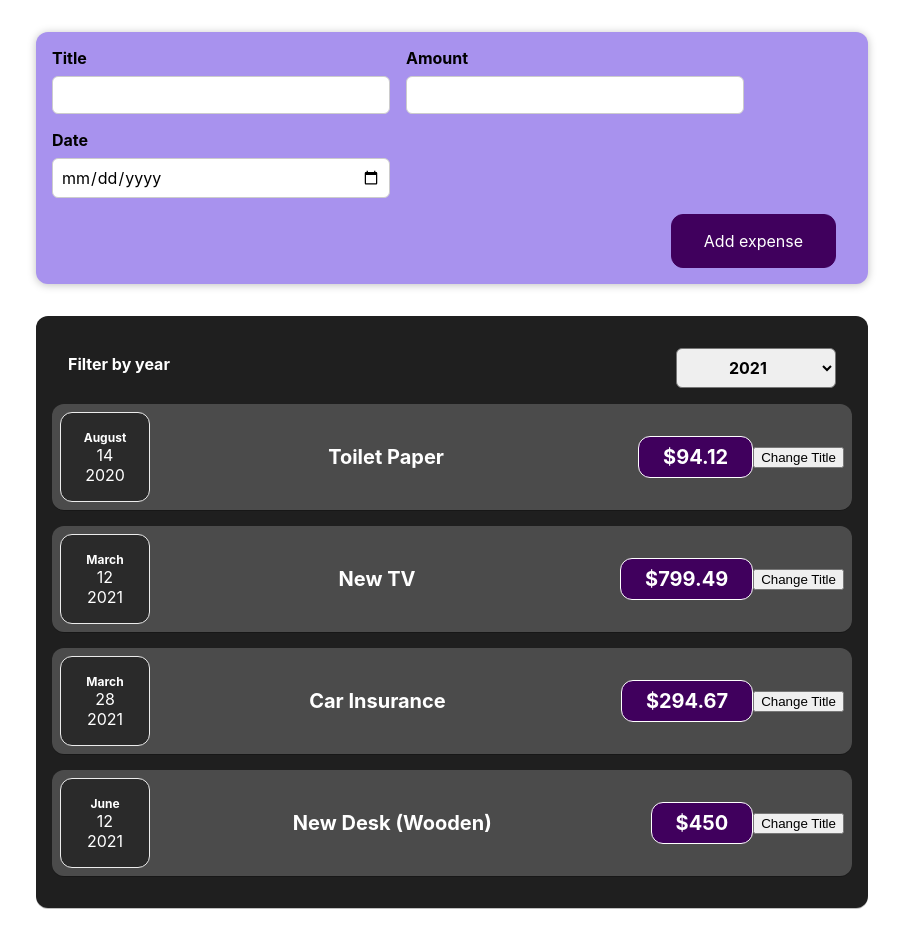
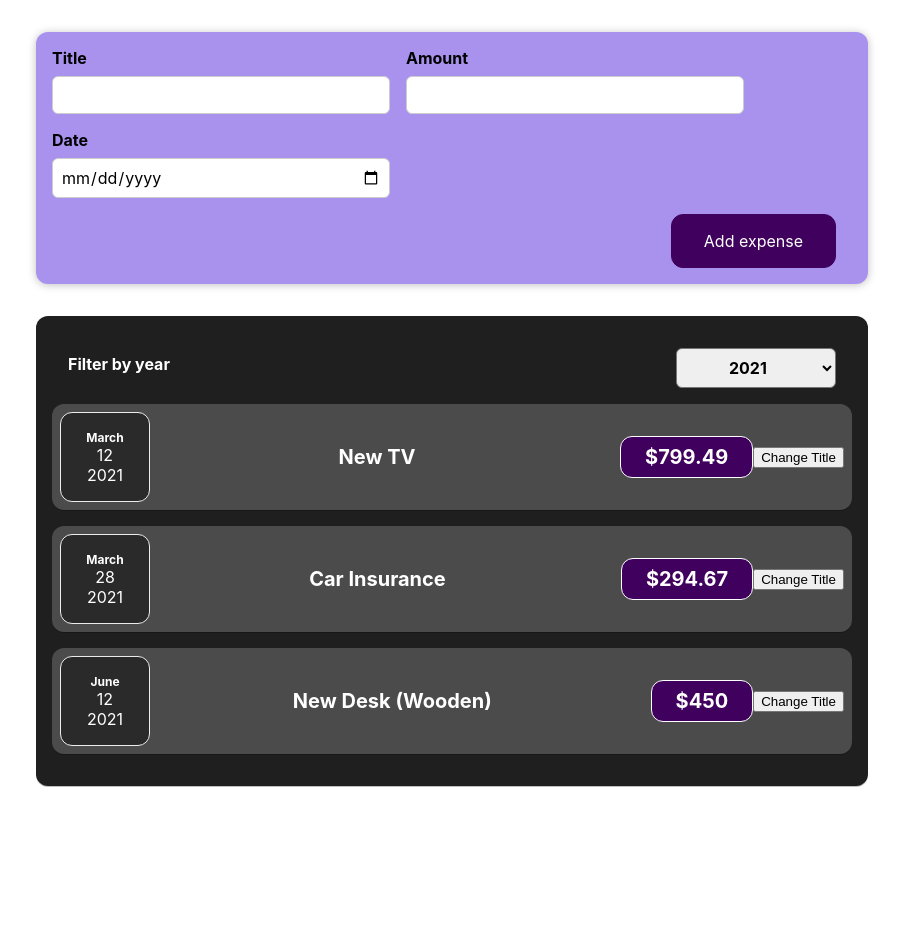
Before and after one commit to chetna23/LearnReact, a React (Create React App) app: page / in a window 1280 px wide. Shown: the whole page, without its empty margins (188-1091 px from the left). After the commit the page ends 818 px from the top, so only its background shows below. Built offline with nearby package versions, Linux system fonts and the light colour scheme.

Commit message:
added assignment3

```diff
--- a/src/components/Expenses/Expenses.js
+++ b/src/components/Expenses/Expenses.js
@@ -11,6 +11,10 @@
     console.log(selectedYear);
     setEnteredYear(selectedYear);
   };
+
+  const filteredExpenses = props.expenses.filter((expense) => {
+    return expense.date.getFullYear().toString() === enteredYear;
+  });
   return (
     <div>
       <Card className="expenses">
@@ -18,7 +22,8 @@
           selected={enteredYear}
           onChangeYear={yearChangeHandler}
         />
-        {props.expenses.map((expense) => {
+        {filteredExpenses.map((expense) => {
+          console.log("year is ", enteredYear);
           return (
             <ExpenseItem
               key={expense.id}
```
